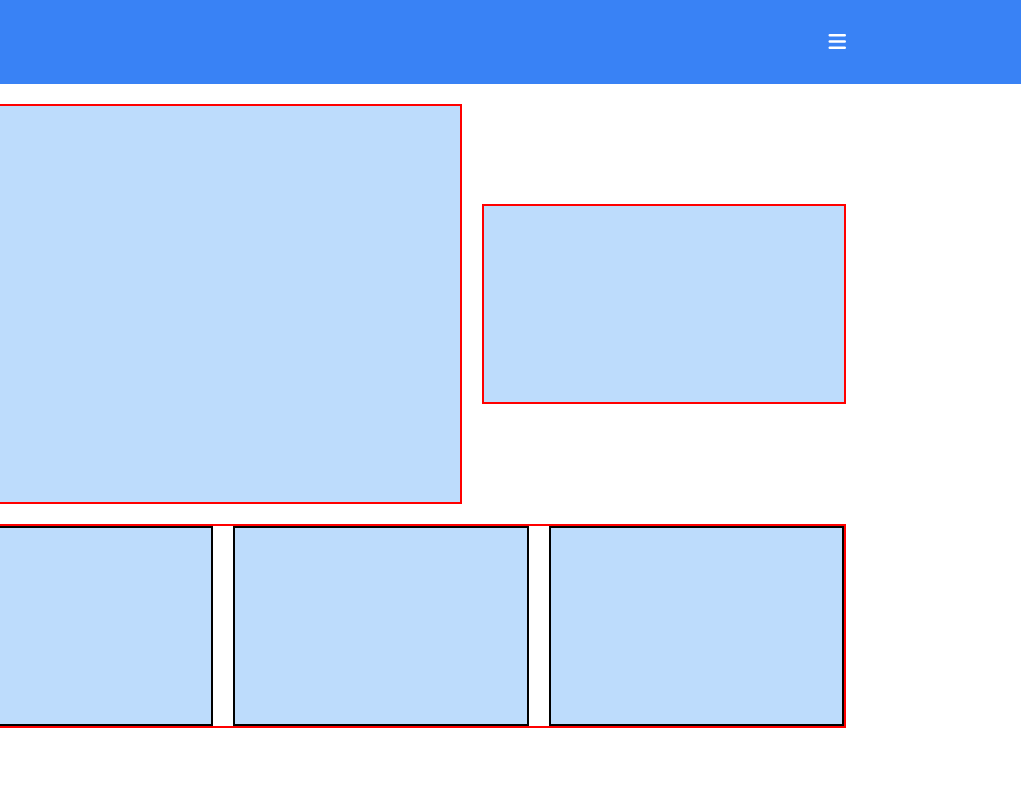
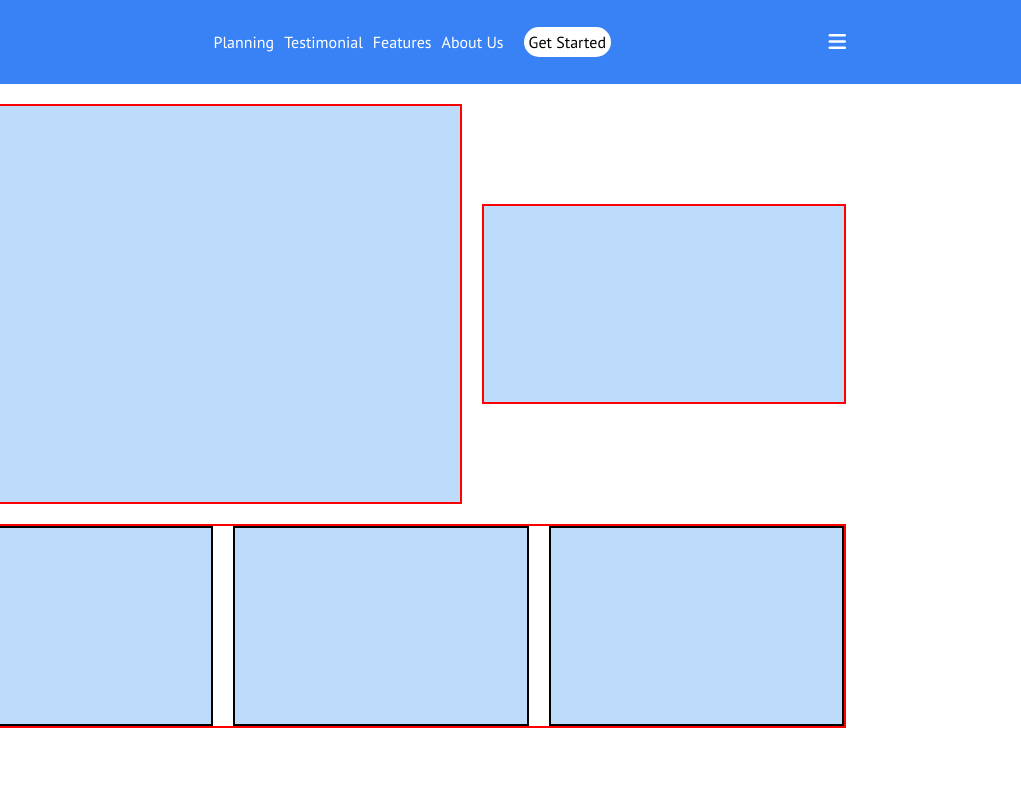
Before and after one commit to rpalanga/htmlcss-responsive-layout, a plain HTML site: page index.html in a window 1280 px wide. Shown: the top 800 px of the page, 259-1280 px from the left. Drawn offline with Linux system fonts and the light colour scheme.

Commit message:
Inizio stilizzazione contenuti

```diff
--- a/css/style.css
+++ b/css/style.css
@@ -1,20 +1,23 @@
-*{
+* {
     padding: 0%;
     margin: 0;
     box-sizing: border-box;
 }
+
 /* regola di reset */
 
-body{
+body {
     font-family: 'PT Sans', sans-serif;
 }
+
 /* classi generali */
-.row{
+.row {
     display: flex;
     justify-content: space-between;
     align-items: center;
 }
-.row-1{
+
+.row-1 {
     display: flex;
     flex-direction: column;
     align-items: center;
@@ -22,19 +25,7 @@ body{
 }
 
 
-
-
-.blue{
-    background-color: #BDDCFC;
-}
-
-/* Inizio NavBar */
-
-nav{
-    background-color: #3982F5;
-}
-
-.container{
+.container {
     width: 100%;
 
     padding: 20px;
@@ -45,7 +36,40 @@ nav{
 
 }
 
-.fa-bars{
+
+.blue {
+    background-color: #BDDCFC;
+}
+
+/* Inizio NavBar */
+
+nav {
+    background-color: #3982F5;
+}
+.nav-link{
+    display: flex;
+    justify-content: space-between;
+    align-items: center;
+    gap: 20px;
+}
+.nav-link ul {
+    display: flex;
+    justify-content: space-between;
+    gap: 10px;
+}
+
+.nav-link ul li {
+    list-style-type: none;
+    color: white;
+}
+.nav-link .button{
+    background-color: white;
+    padding: 5px;
+    border-radius: 15px;
+
+}
+
+.fa-bars {
     color: white;
 
     font-size: 20px;
@@ -57,15 +81,15 @@ nav{
 
 /* inizio Square */
 
-.Demo{
+.Demo {
     margin-bottom: 75px;
 }
 
-.rectagle{
-   margin-bottom: 20px;
+.rectagle {
+    margin-bottom: 20px;
 }
 
-.rectagle-2{
+.rectagle-2 {
     height: 400px;
     border: solid red 2px;
     /* regole prova */
@@ -75,7 +99,7 @@ nav{
     /* riportare la grandetta di questi due elementi ora che si passa a tablet a 60% */
 }
 
-.square-2{
+.square-2 {
     height: 200px;
     border: solid red 2px;
     /* regole prova */
@@ -85,14 +109,15 @@ nav{
 
 }
 
-.Square{
+.Square {
 
     border: solid red 2px;
     /* regole prova */
 
     width: 100%;
 }
-.square-3{
+
+.square-3 {
     height: 200px;
     border: 2px solid black;
     /* regole di prova */
@@ -104,12 +129,12 @@ nav{
 
 /* inizio Planning */
 
-.Planning{
+.Planning {
     background-color: #9692DE;
 
 }
 
-.Strategic{
+.Strategic {
     height: 300px;
     border: 2px solid red;
     /* regola di prova */
@@ -118,7 +143,7 @@ nav{
     width: 100%;
 }
 
-.Development{
+.Development {
     height: 300px;
     border: 2px solid red;
     /* regola di prova */
@@ -133,7 +158,7 @@ nav{
 
 /* inizio parte Testimonial */
 
-.Committed{
+.Committed {
     height: 300px;
     border: 2px solid red;
     /* regola di prova */
@@ -143,14 +168,16 @@ nav{
 }
 
 
-.card-1, .card-2, .card-3{
+.card-1,
+.card-2,
+.card-3 {
     height: 300px;
     border: 2px solid red;
     /* regola di prova */
 
     width: 100%;
 
-    background-color:#9692DE ;
+    background-color: #9692DE;
     border-radius: 30px;
 }
 
@@ -159,20 +186,19 @@ nav{
 
 /* inizio parte Benefits */
 
-.Benefits{
+.Benefits {
     background-color: #9692DE;
     display: flex;
     flex-direction: column;
     padding-bottom: 60px;
 }
 
-.benefits-card{
+.benefits-card {
     /* height: 300px; */
     border: 2px solid red;
     /* regola di prova */
 
-    /* width: calc(100% / 3 * 2); */
-    /* width prova */
+
 
     width: 100%;
     display: flex;
@@ -182,7 +208,7 @@ nav{
 
 }
 
-.number-benefits{
+.number-benefits {
     height: 200px;
     border: 1px solid red;
 
@@ -196,7 +222,7 @@ nav{
 
 /* inzio About us */
 
-.About{
+.About {
     display: flex;
     flex-direction: column;
 
@@ -204,7 +230,7 @@ nav{
 
 }
 
-.about-text{
+.about-text {
     height: 400px;
     width: 100%;
 
@@ -212,7 +238,7 @@ nav{
     /* test */
 }
 
-.about-description{
+.about-description {
     height: 300px;
     width: 100%;
 
@@ -224,9 +250,9 @@ nav{
 
 /* inizio parte Pricing */
 
-.Pricing{
+.Pricing {
     width: 100%;
-    padding-top: 65px ;
+    padding-top: 65px;
     padding-bottom: 60px;
 
     display: flex;
@@ -238,7 +264,7 @@ nav{
 
 }
 
-.pricing-content{
+.pricing-content {
     height: 400px;
     border: 1px solid red;
     width: 30px;
@@ -251,9 +277,9 @@ nav{
 
 /* inizio footer */
 
-.contacts{
+.contacts {
     width: 100%;
-    padding-top: 65px ;
+    padding-top: 65px;
     padding-bottom: 60px;
 
     display: flex;
@@ -263,7 +289,7 @@ nav{
     background-color: #333333;
 }
 
-.contact{
+.contact {
     height: 400px;
     border: 1px solid red;
     width: 30px;
@@ -274,64 +300,72 @@ nav{
 /* fine footer */
 
 
-@media screen and (min-width:768px){
-    .row-1{
+@media screen and (min-width:768px) {
+    .row-1 {
         flex-direction: row;
     }
-    .rectagle-2{
+
+    .rectagle-2 {
         width: 60%;
     }
-    .square-2{
+
+    .square-2 {
         width: 40%;
     }
 
     /* sezione Planning */
-    .Planning{
+    .Planning {
         flex-direction: column;
     }
 
     /* sezione Testimonial */
-    .Testimonial{
+    .Testimonial {
         flex-direction: column;
     }
 
     /* sezione benefits */
 
-    .benefits-card{
+    .benefits-card {
         display: flex;
         flex-direction: row;
         flex-wrap: wrap;
     }
 
-    .number-benefits{
-        width: calc(100% / 2 - 20px );
+    .number-benefits {
+        width: calc(100% / 2 - 20px);
     }
 
 
 
     /* sezione About us */
-    .About{
+    .About {
         flex-direction: row;
     }
 }
 
 @media screen and (min-width:1200px) {
-    .container{
+    .container {
         padding-left: 175px;
         padding-right: 175px;
     }
 
+    /* Parte Nav-bar */
+    .fa-bars {
+        display: none;
+    }
+
     /* Parte del Planning */
-    .Planning{
+    .Planning {
         flex-direction: row;
     }
 
-    .Development{
+    .Development {
         width: 20rem;
     }
+
     /* parte Benefits */
-    .number-benefits{
-        width: calc(100% / 3 - 20px );
+    .number-benefits {
+        width: calc(100% / 3 - 20px);
     }
 
 }
--- a/index.html
+++ b/index.html
@@ -23,7 +23,15 @@
             <div class="nav-logo">
                 <img src="img/logo.png" alt="Logo">
             </div>
-            <div class="nav-link"></div>
+            <div class="nav-link">
+                <ul>
+                    <li>Planning</li>
+                    <li>Testimonial</li>
+                    <li>Features</li>
+                    <li>About Us</li>
+                </ul>
+                <div class="button">Get Started</div>
+            </div>
             <div class="nav-icon">
                 <i class="fa-solid fa-bars"></i>
             </div>
```
